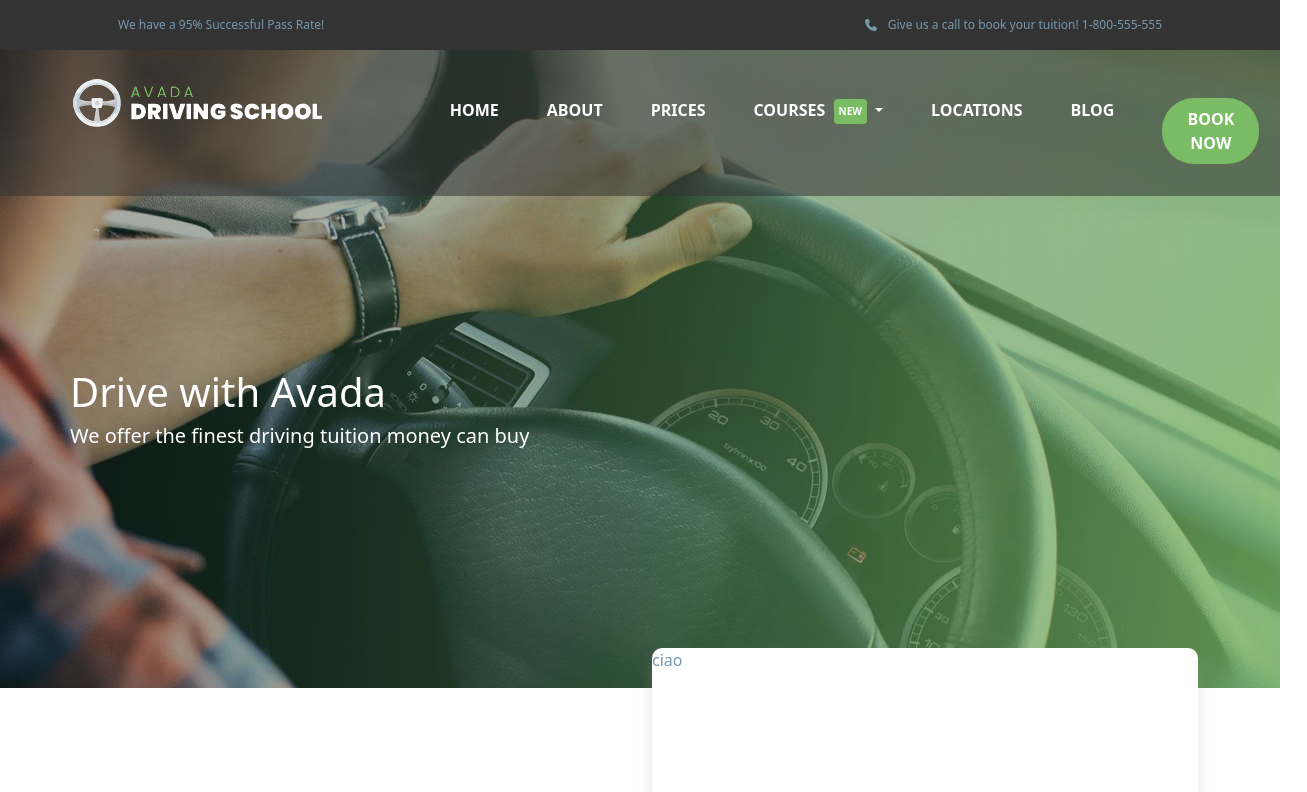
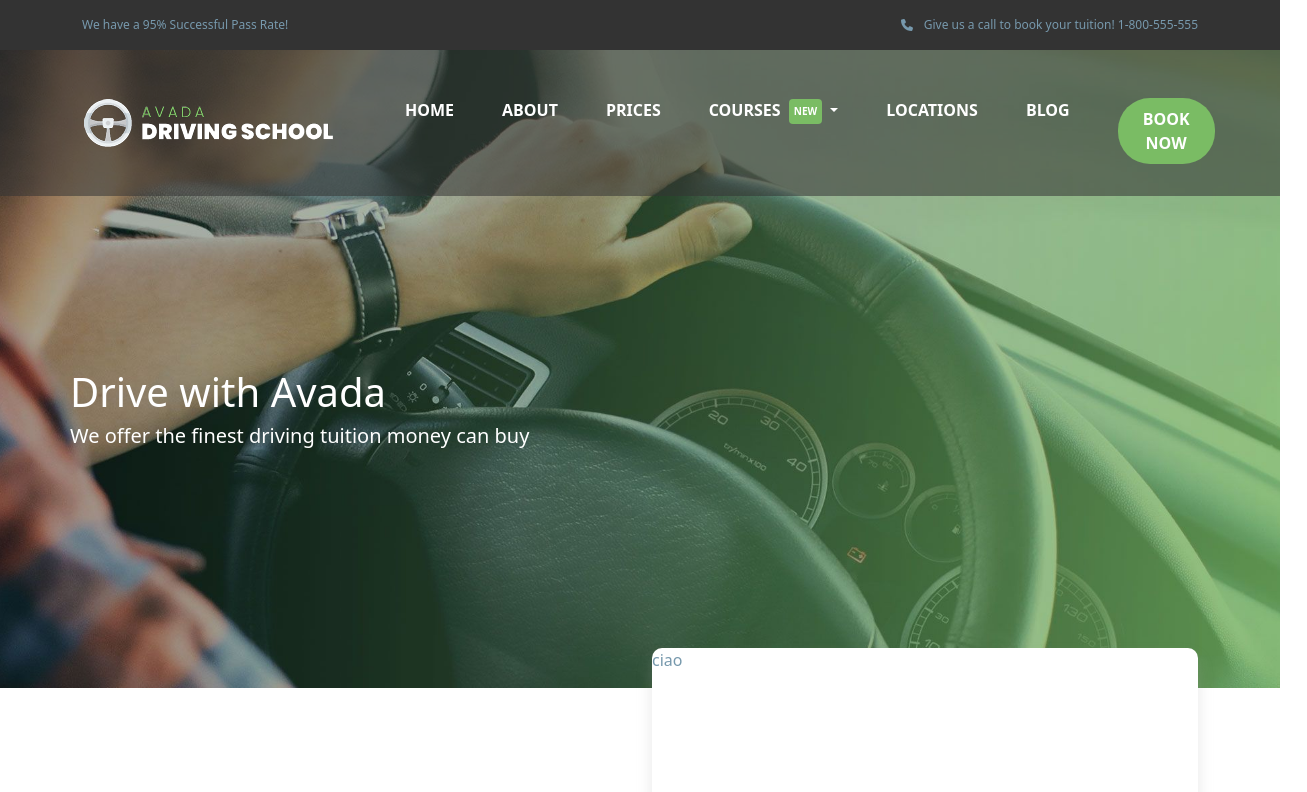
Before and after one commit to MiriamPecora/proj-html-vuejs, a Vue app: page / in a window 1280 px wide. Shown: the top 792 px of the page, 1307 px wide, since content can reach past the window. Built offline with nearby package versions, Linux system fonts and the light colour scheme.

Commit message:
[FIX] navbar size

```diff
--- a/src/components/AppHeader.vue
+++ b/src/components/AppHeader.vue
@@ -12,7 +12,7 @@ export default {
 <template>
 <header>
     <div class="up-nav">
-        <div class="container-lg d-flex justify-content-between pt-3 px-5">
+        <div class="container-lg d-flex justify-content-between pt-3">
             <p class="up-nav-text">We have a 95% Successful Pass Rate!</p>
             <p class="up-nav-text">
                 <font-awesome-icon class="mx-2" icon="fa-solid fa-phone"/>
@@ -20,15 +20,15 @@ export default {
             </p>
         </div>
     </div>
-    <nav class="navbar navbar-expand-lg justify-content-center ps-1">
-        <div class="continaer-lg d-flex my-3 ps-5 fw-semibold">
-          <a class="navbar-brand mx-5" href="#">
+    <nav class="navbar navbar-expand-lg ps-1">
+        <div class="container-lg my-3 fw-semibold">
+          <a class="navbar-brand" href="#">
             <img src="/src/assets/img/header/avada-drivers-logo-1x.webp" alt="">
           </a>
           <button class="navbar-toggler" type="button" data-bs-toggle="collapse" data-bs-target="#navbarNavDropdown" aria-controls="navbarNavDropdown" aria-expanded="false" aria-label="Toggle navigation">
             <span class="navbar-toggler-icon"></span>
           </button>
-          <div class="collapse navbar-collapse mx-4 pt-3" id="navbarNavDropdown">
+          <div class="collapse navbar-collapse pt-3 justify-content-end" id="navbarNavDropdown">
             <ul class="navbar-nav">
               <li class="nav-item mx-3 ms-5">
                 <a class="nav-link active text-white" aria-current="page" href="#">HOME</a>
```
